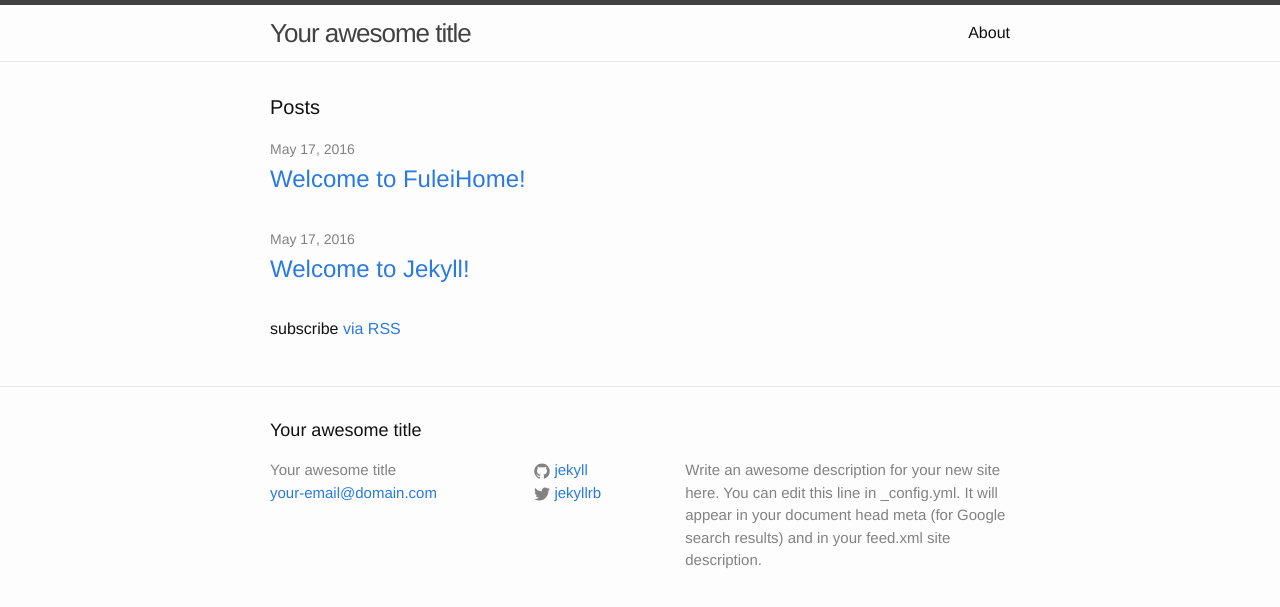
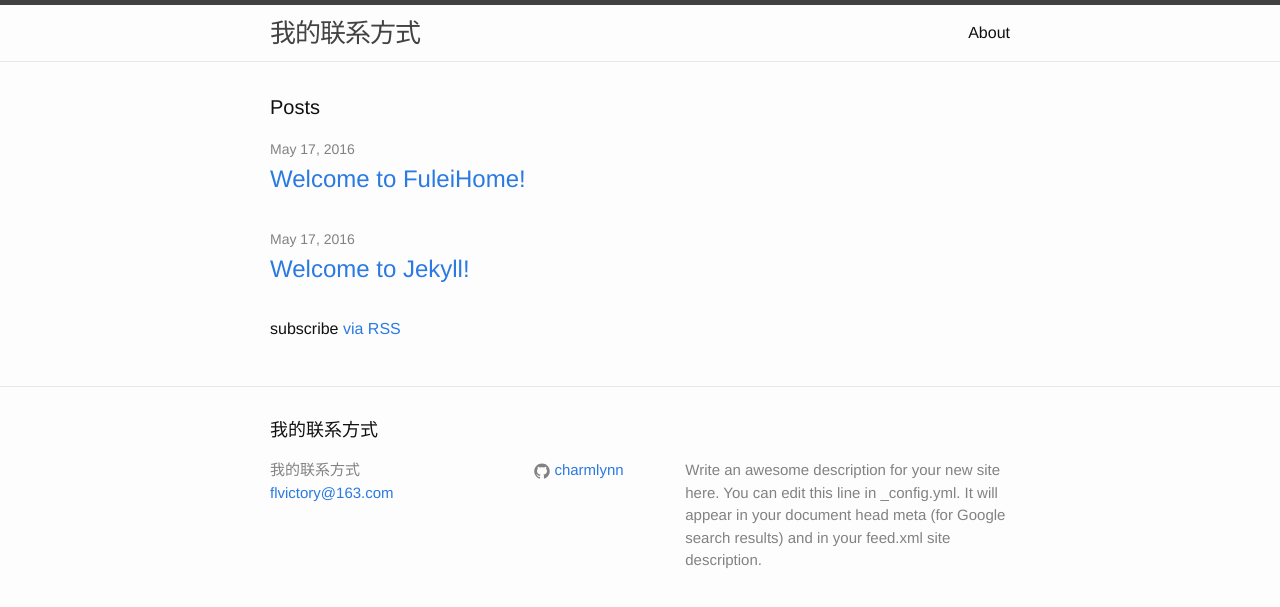
Before and after one commit to CharmLynn/charmlynn.github.com, a Jekyll site: the page built from index.html, in a window 1280 px wide. Shown: the top 607 px of the page. Built offline with Jekyll 4.4.1, drawn with Linux system fonts in a browser that asks for light colours.

Commit message:
Update _config.yml

```diff
--- a/_config.yml
+++ b/_config.yml
@@ -6,16 +6,16 @@
 # 'jekyll serve'. If you change this file, please restart the server process.
 
 # Site settings
-title: Your awesome title
-email: your-email@domain.com
+title: 我的联系方式
+email: flvictory@163.com
 description: > # this means to ignore newlines until "baseurl:"
   Write an awesome description for your new site here. You can edit this
   line in _config.yml. It will appear in your document head meta (for
   Google search results) and in your feed.xml site description.
 baseurl: "" # the subpath of your site, e.g. /blog
 url: "http://yourdomain.com" # the base hostname & protocol for your site
-twitter_username: jekyllrb
-github_username:  jekyll
+QQ: 281744266
+github_username:  charmlynn
 
 # Build settings
 markdown: kramdown
```
